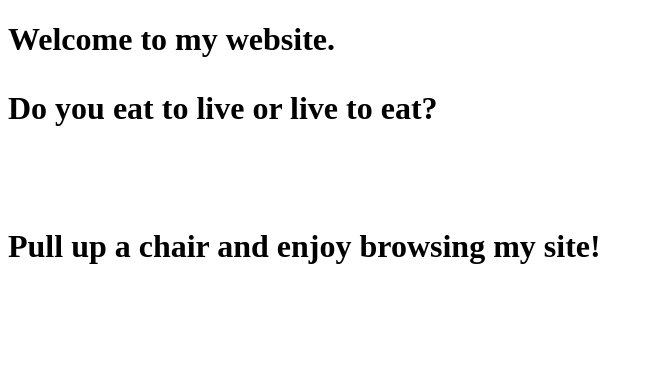
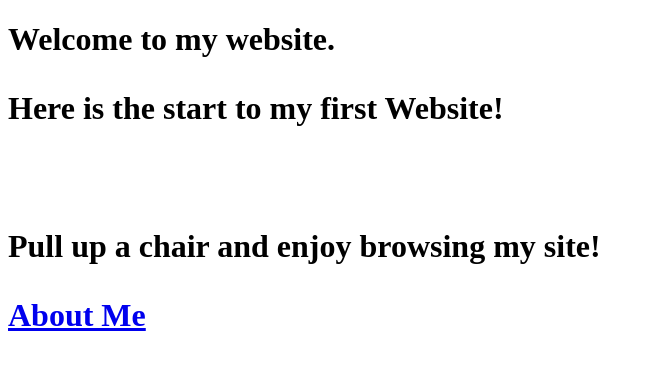
Before and after one commit to Joe-Jackson/Joe-Jackson.github.io, a plain HTML site: page index.html in a window 1280 px wide. Shown: the whole page, without its empty margins (0-653 px from the left). Drawn offline with Linux system fonts and the light colour scheme.

Commit message:
Update index.html

```diff
--- a/index.html
+++ b/index.html
@@ -6,10 +6,12 @@
     </head>
     <body>
 	<h1>Welcome to my website.</h>
-	<p>Do you eat to live or live to eat?</p>
+	<p>Here is the start to my first Website!</p>
 
 	<!-- Notice that the tag for a line break below is not paired and has a slightly different structure than the other paired tags. -->
 	<br />
 	<p>Pull up a chair and enjoy browsing my site!</p>
+
+	<a href="about.html">About Me</a>
     </body>
 </html>
```
